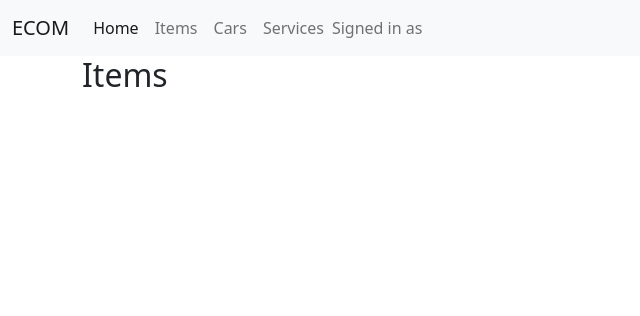
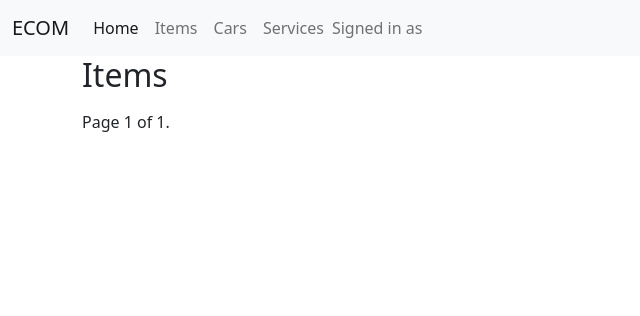
Before and after one commit to ivanmclennon/e-commerce, a Django app: page /items/ in a window 1280 px wide. Shown: the top 316 px of the page, without its empty margins (0-640 px from the left). Run offline with Django 3.2, Linux system fonts and the light colour scheme; data that the repository does not hold is empty; some libraries are stand-ins or nearby versions.

Commit message:
added pagination to item list template

```diff
--- a/ecom_website/main/templates/main/itemlisting_list.html
+++ b/ecom_website/main/templates/main/itemlisting_list.html
@@ -1,9 +1,11 @@
 {% extends "base.html" %}
 
 {% block main %}
+
     <h2>Items</h2>
+
     <ul>
-        {% for item in object_list %}
+        {% for item in page_obj %}
             <li>
                 <a href="{% url 'item_detail' item.id %}">
                     {{ item.title }}
@@ -11,4 +13,23 @@
             </li>
         {% endfor %}
     </ul>
+
+    <div class="pagination">
+        <span class="step-links">
+            {% if page_obj.has_previous %}
+                <a href="?page=1">&laquo; first</a>
+                <a href="?page={{ page_obj.previous_page_number }}">previous</a>
+            {% endif %}
+
+            <span class="current">
+                Page {{ page_obj.number }} of {{ page_obj.paginator.num_pages }}.
+            </span>
+
+            {% if page_obj.has_next %}
+                <a href="?page={{ page_obj.next_page_number }}">next</a>
+                <a href="?page={{ page_obj.paginator.num_pages }}">last &raquo;</a>
+            {% endif %}
+        </span>
+    </div>
+
 {% endblock main %}
```
